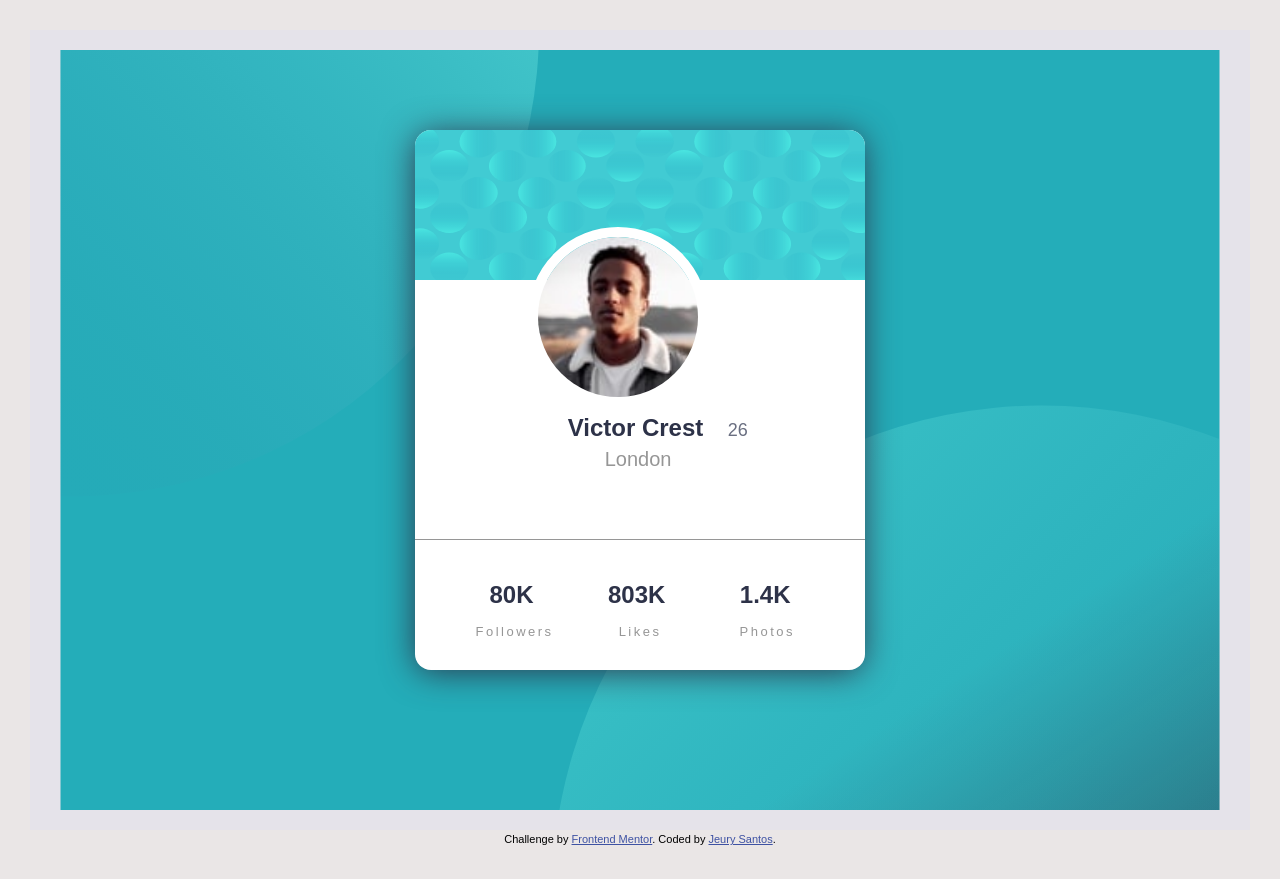
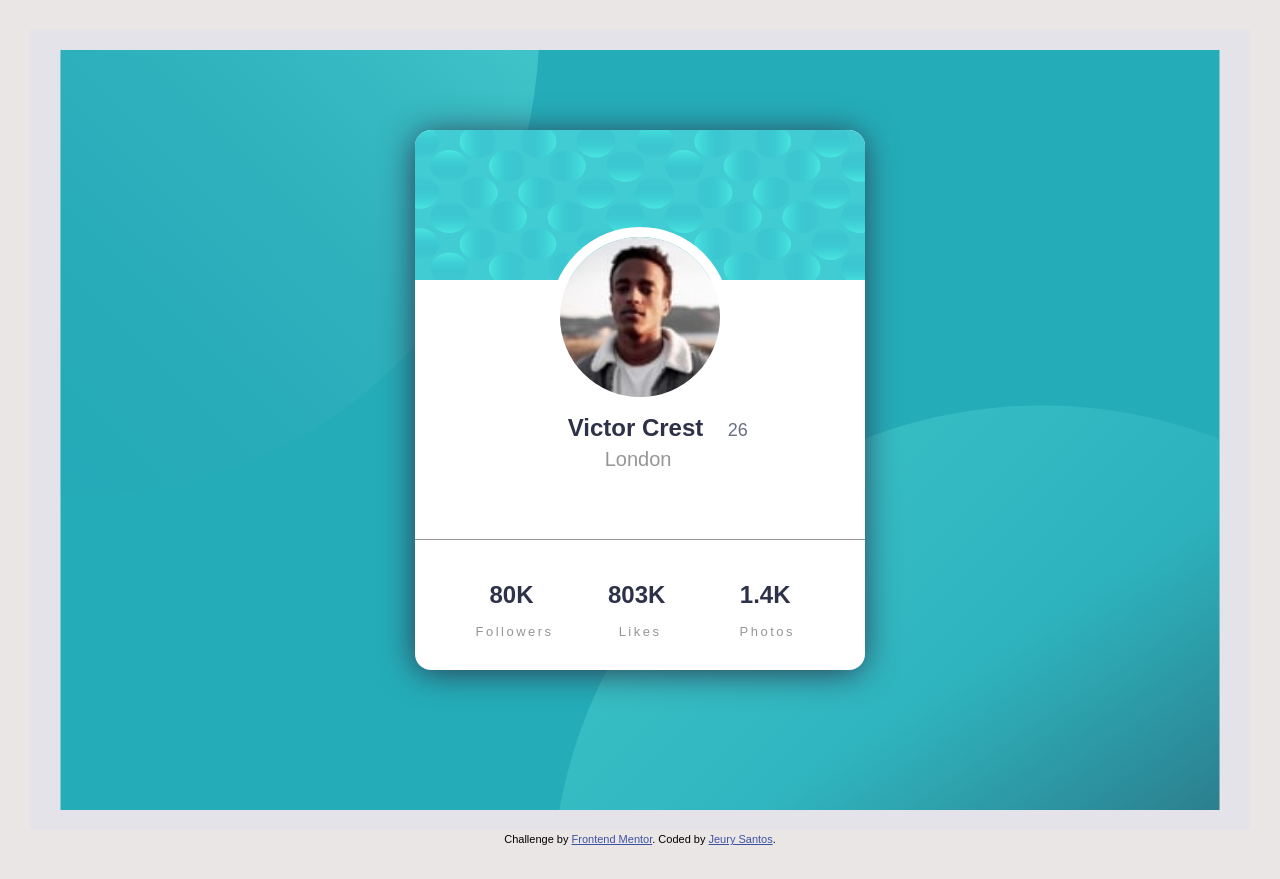
Before and after one commit to jeurysantos1/class1, a website: page index.html in a window 1280 px wide. Drawn offline with Linux system fonts and the light colour scheme.

Commit message:
Update style.css

```diff
--- a/style.css
+++ b/style.css
@@ -99,7 +99,7 @@ body {
       width: 18rem;
       height: 18rem;
       top: 18%;
-      right: 35%;
+      right: 30%;
       border-radius: 50%;
       border: 10px solid white; }
     .main .card .consumerinfo {
```
